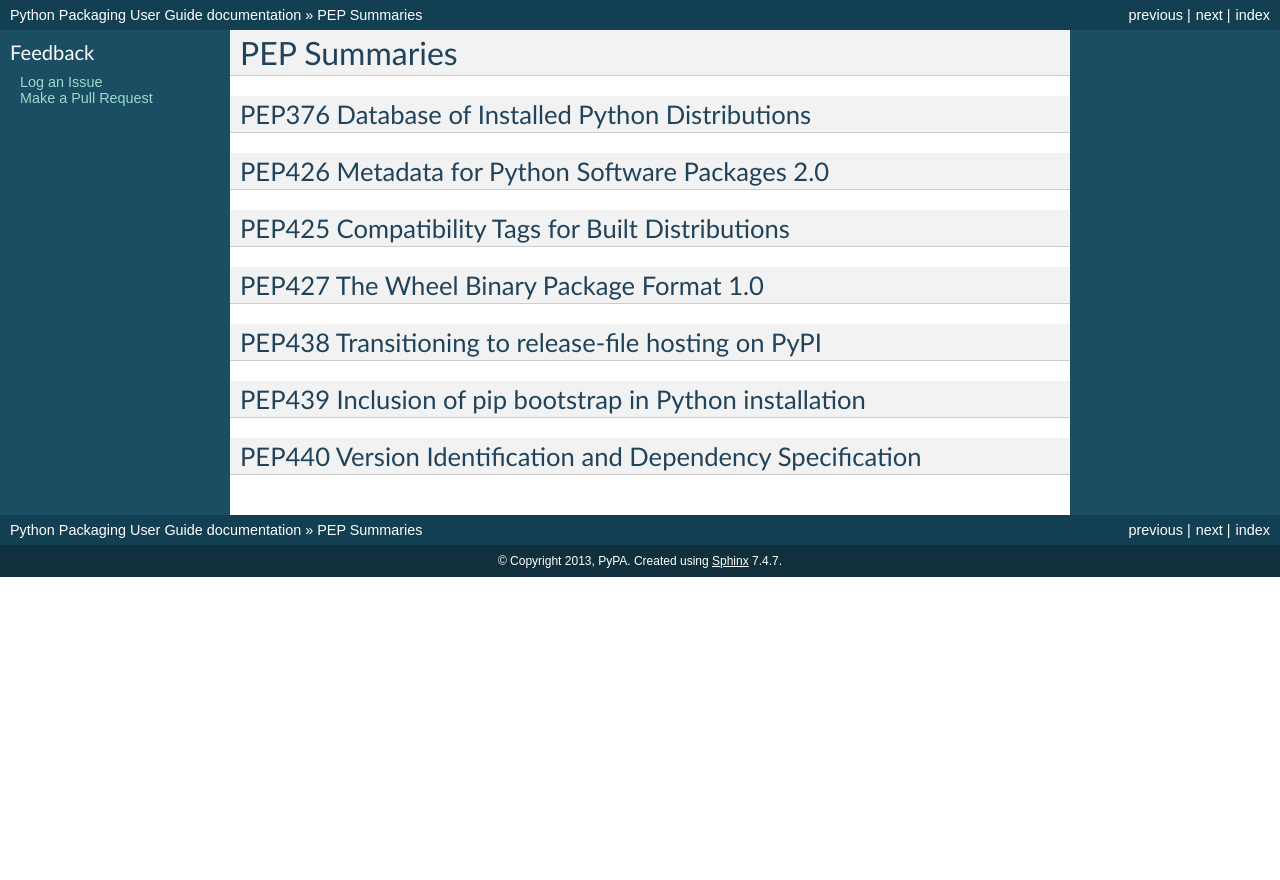
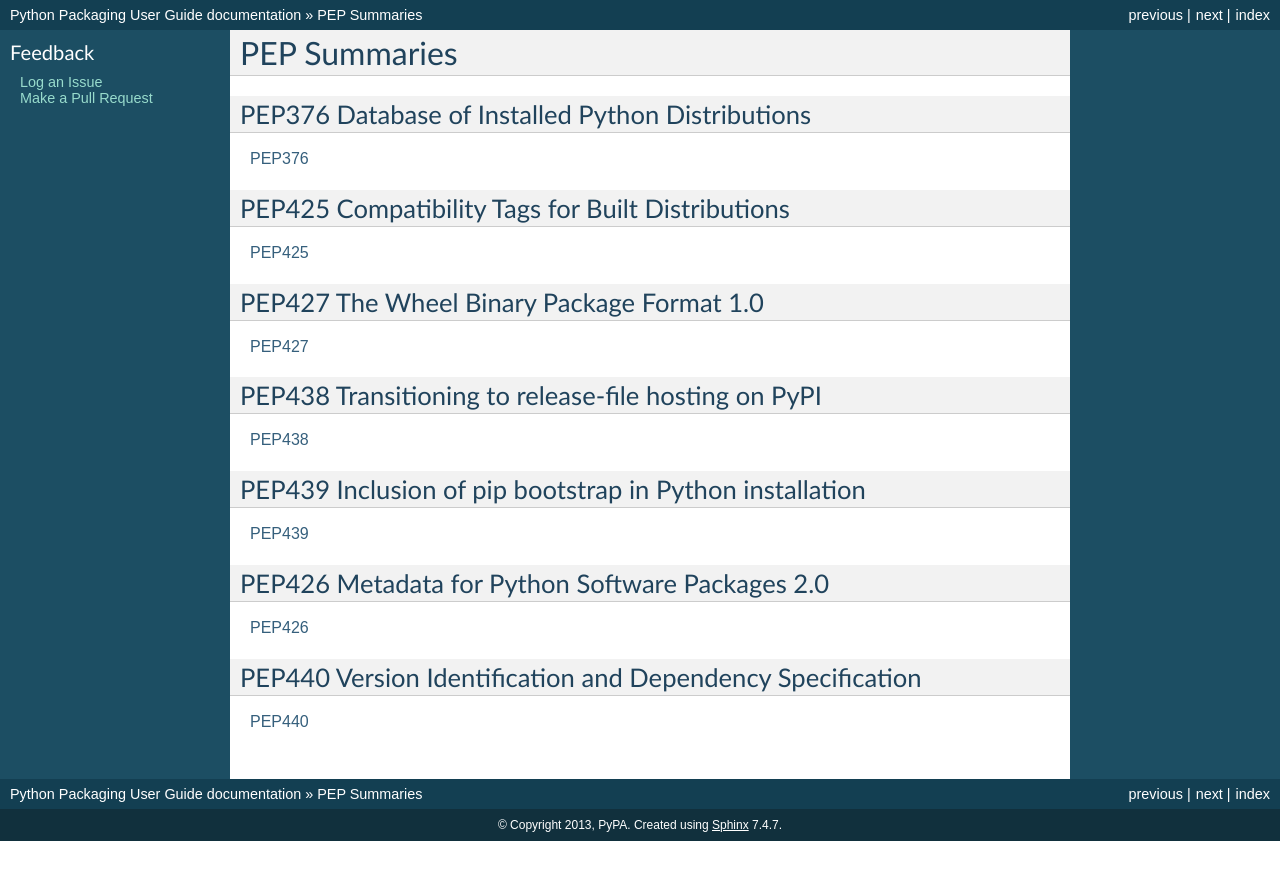
Before and after one commit to pypa/packaging.python.org, a Sphinx documentation site: the page built from source/peps.txt, in a window 1280 px wide. Shown: the top 880 px of the page. Built offline with Sphinx 7.4.7, drawn with Linux system fonts in a browser that asks for light colours.

Commit message:
add links to pep pages on python.org

```diff
--- a/source/peps.txt
+++ b/source/peps.txt
@@ -8,20 +8,43 @@
 PEP376 Database of Installed Python Distributions
 *************************************************
 
-PEP426 Metadata for Python Software Packages 2.0
-************************************************
+`PEP376`_
 
 PEP425 Compatibility Tags for Built Distributions
 *************************************************
 
+`PEP425`_
+
 PEP427 The Wheel Binary Package Format 1.0
 ******************************************
+
+`PEP427`_
 
 PEP438 Transitioning to release-file hosting on PyPI
 ****************************************************
 
+`PEP438`_
+
 PEP439 Inclusion of pip bootstrap in Python installation
 ********************************************************
 
+`PEP439`_
+
+PEP426 Metadata for Python Software Packages 2.0
+************************************************
+
+`PEP426`_
+
 PEP440 Version Identification and Dependency Specification
 **********************************************************
+
+`PEP440`_
+
+
+.. _PEP376: http://www.python.org/dev/peps/pep-0376/
+.. _PEP425: http://www.python.org/dev/peps/pep-0425/
+.. _PEP427: http://www.python.org/dev/peps/pep-0427/
+.. _PEP438: http://www.python.org/dev/peps/pep-0438/
+.. _PEP439: http://www.python.org/dev/peps/pep-0439/
+.. _PEP426: http://www.python.org/dev/peps/pep-0426
+.. _PEP440: http://www.python.org/dev/peps/pep-0440//
```
